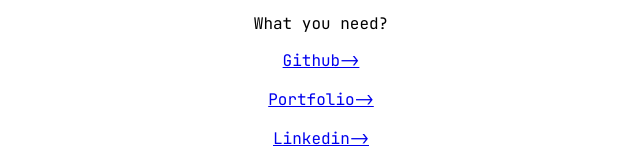
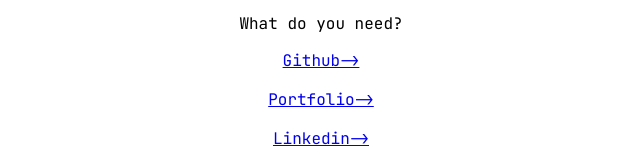
Before and after one commit to Vricap/vricap.github.io, a plain HTML site: page index.html in a window 1280 px wide. Shown: the part 411-575 px from the top of the page, 319-959 px from the left. Drawn offline with Linux system fonts and the light colour scheme.

Commit message:
fix typo

```diff
--- a/index.html
+++ b/index.html
@@ -40,7 +40,7 @@
         <p style="margin-top: 0; padding-top: 0; font-size: 13px">
             <em>vrica gede penggalih</em>
         </p>
-        <p>What you need?</p>
+        <p>What do you need?</p>
         <ul>
             <li>
                 <a target="_blank" href="https://github.com/Vricap">Github-></a>
```
